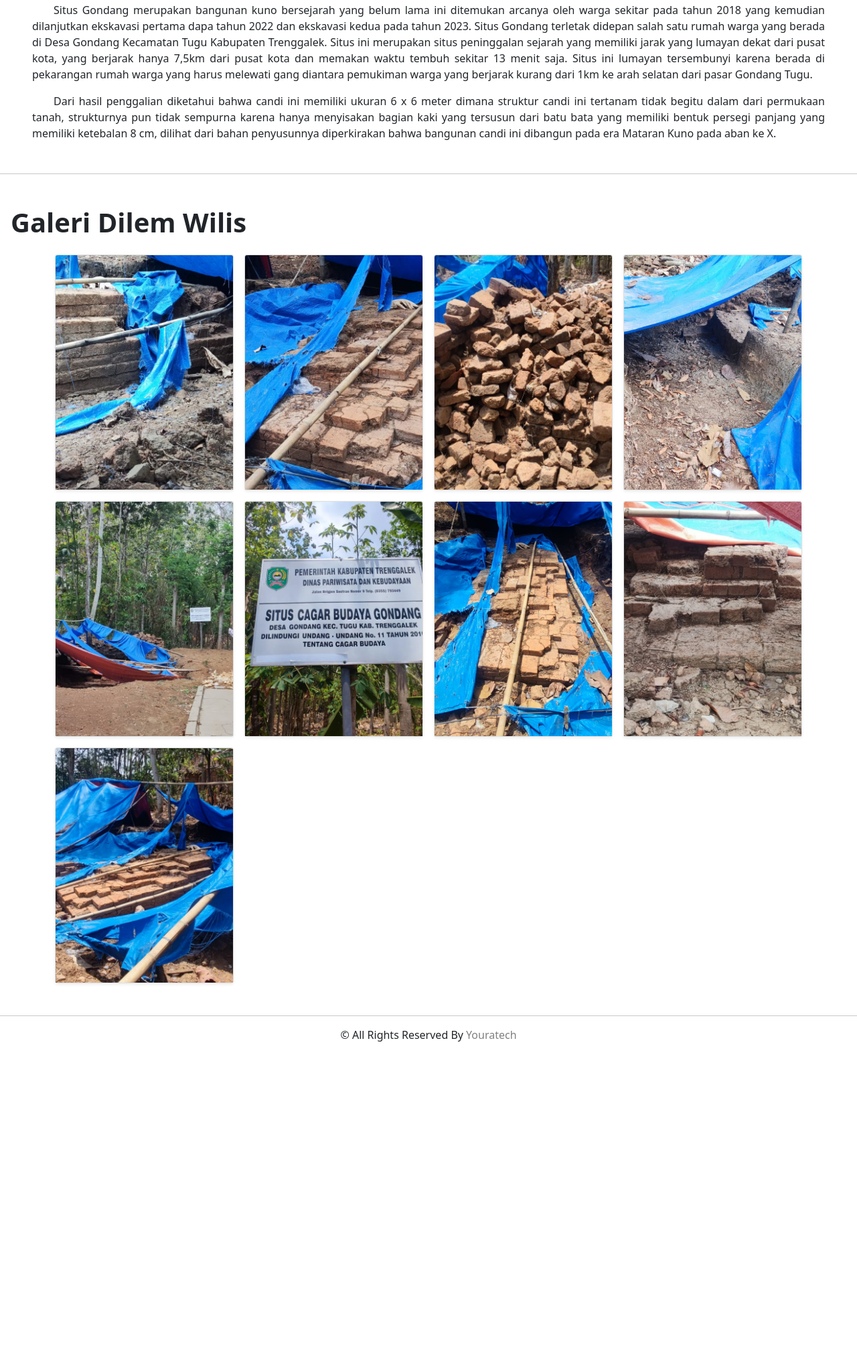
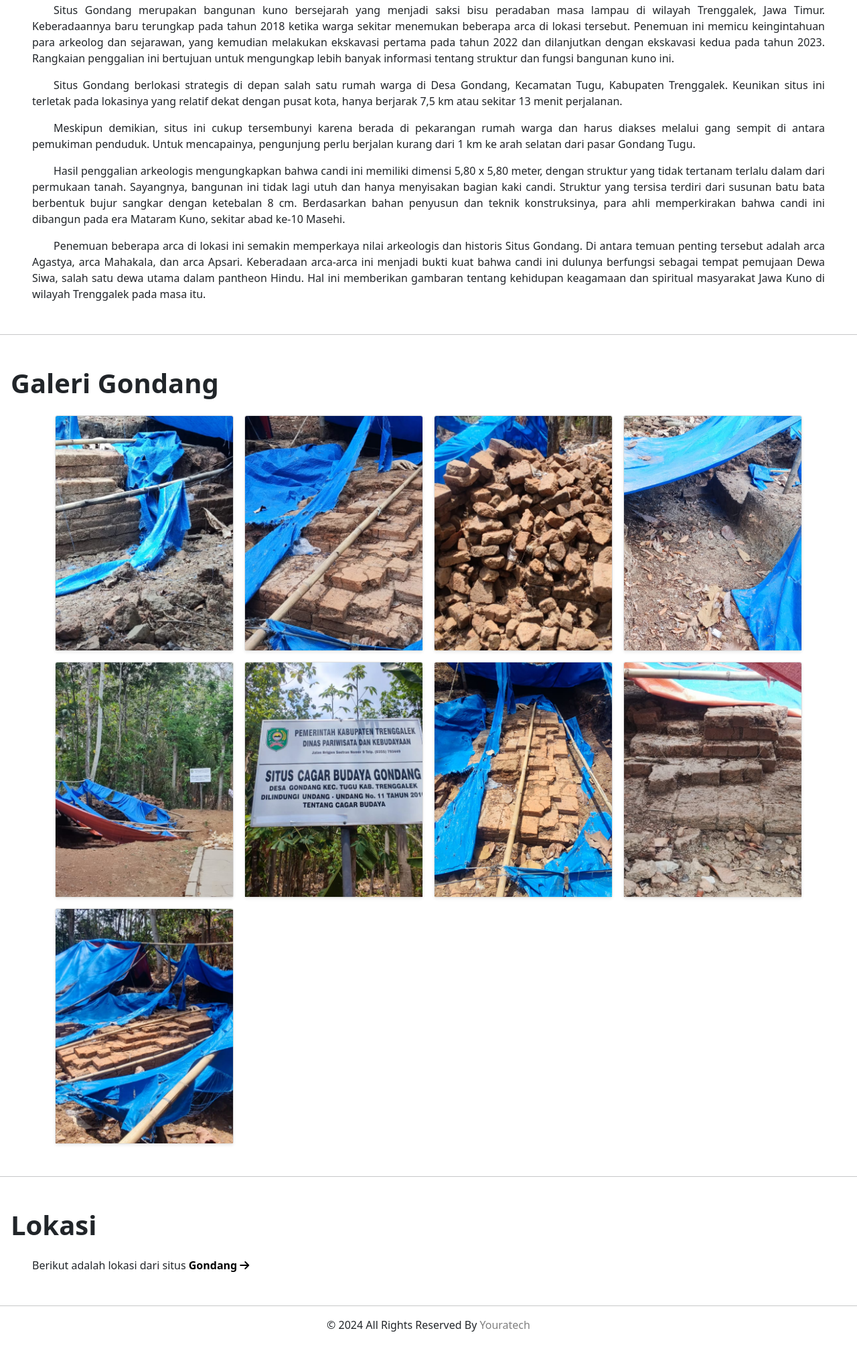
Before and after one commit to YouraTech/geger.github.io, a plain HTML site: page lokasi3.html in a window 1280 px wide. Shown: the part 706-2720 px from the top of the page at 67% size. Before the commit the page ends 2287 px from the top, so only its background shows below. Drawn offline with nearby package versions, Linux system fonts and the light colour scheme.

Commit message:
Update lokasi3.html

```diff
--- a/lokasi3.html
+++ b/lokasi3.html
@@ -6,6 +6,7 @@
     <meta name="viewport" content="width=device-width, initial-scale=1" />
 
     <!-- Bootstrap CSS -->
+    <link rel="stylesheet" href="https://cdnjs.cloudflare.com/ajax/libs/font-awesome/6.0.0-beta3/css/all.min.css" />
     <link rel="shortcut icon" href="images/favicon.png" type="image/x-icon" />
     <link href="https://cdn.jsdelivr.net/npm/bootstrap@5.0.2/dist/css/bootstrap.min.css" rel="stylesheet" integrity="sha384-EVSTQN3/azprG1Anm3QDgpJLIm9Nao0Yz1ztcQTwFspd3yD65VohhpuuCOmLASjC" crossorigin="anonymous" />
 
@@ -45,6 +46,9 @@
             <li class="nav-item">
               <a class="nav-link" href="#galeri">galeri</a>
             </li>
+            <li class="nav-item">
+              <a class="nav-link" href="#lokasi">Lokasi</a>
+            </li>
           </ul>
         </div>
       </div>
@@ -65,14 +69,27 @@
       <div class="about mb-5">
         <h1 class="fw-bold mt-5 ms-3 mb-4">Tentang Situs gondang</h1>
         <p class="ms-5 me-5 indent-paragraph">
-          Situs Gondang merupakan bangunan kuno bersejarah yang belum lama ini ditemukan arcanya oleh warga sekitar pada tahun 2018 yang kemudian dilanjutkan ekskavasi pertama dapa tahun 2022 dan ekskavasi kedua pada tahun 2023. Situs
-          Gondang terletak didepan salah satu rumah warga yang berada di Desa Gondang Kecamatan Tugu Kabupaten Trenggalek. Situs ini merupakan situs peninggalan sejarah yang memiliki jarak yang lumayan dekat dari pusat kota, yang berjarak
-          hanya 7,5km dari pusat kota dan memakan waktu tembuh sekitar 13 menit saja. Situs ini lumayan tersembunyi karena berada di pekarangan rumah warga yang harus melewati gang diantara pemukiman warga yang berjarak kurang dari 1km ke
-          arah selatan dari pasar Gondang Tugu.
+          Situs Gondang merupakan bangunan kuno bersejarah yang menjadi saksi bisu peradaban masa lampau di wilayah Trenggalek, Jawa Timur. Keberadaannya baru terungkap pada tahun 2018 ketika warga sekitar menemukan beberapa arca di lokasi
+          tersebut. Penemuan ini memicu keingintahuan para arkeolog dan sejarawan, yang kemudian melakukan ekskavasi pertama pada tahun 2022 dan dilanjutkan dengan ekskavasi kedua pada tahun 2023. Rangkaian penggalian ini bertujuan untuk
+          mengungkap lebih banyak informasi tentang struktur dan fungsi bangunan kuno ini.
         </p>
         <p class="ms-5 me-5 indent-paragraph">
-          Dari hasil penggalian diketahui bahwa candi ini memiliki ukuran 6 x 6 meter dimana struktur candi ini tertanam tidak begitu dalam dari permukaan tanah, strukturnya pun tidak sempurna karena hanya menyisakan bagian kaki yang
-          tersusun dari batu bata yang memiliki bentuk persegi panjang yang memiliki ketebalan 8 cm, dilihat dari bahan penyusunnya diperkirakan bahwa bangunan candi ini dibangun pada era Mataran Kuno pada aban ke X.
+          Situs Gondang berlokasi strategis di depan salah satu rumah warga di Desa Gondang, Kecamatan Tugu, Kabupaten Trenggalek. Keunikan situs ini terletak pada lokasinya yang relatif dekat dengan pusat kota, hanya berjarak 7,5 km atau
+          sekitar 13 menit perjalanan.
+        </p>
+        <p class="ms-5 me-5 indent-paragraph">
+          Meskipun demikian, situs ini cukup tersembunyi karena berada di pekarangan rumah warga dan harus diakses melalui gang sempit di antara pemukiman penduduk. Untuk mencapainya, pengunjung perlu berjalan kurang dari 1 km ke arah
+          selatan dari pasar Gondang Tugu.
+        </p>
+        <p class="ms-5 me-5 indent-paragraph">
+          Hasil penggalian arkeologis mengungkapkan bahwa candi ini memiliki dimensi 5,80 x 5,80 meter, dengan struktur yang tidak tertanam terlalu dalam dari permukaan tanah. Sayangnya, bangunan ini tidak lagi utuh dan hanya menyisakan
+          bagian kaki candi. Struktur yang tersisa terdiri dari susunan batu bata berbentuk bujur sangkar dengan ketebalan 8 cm. Berdasarkan bahan penyusun dan teknik konstruksinya, para ahli memperkirakan bahwa candi ini dibangun pada era
+          Mataram Kuno, sekitar abad ke-10 Masehi.
+        </p>
+        <p class="ms-5 me-5 indent-paragraph">
+          Penemuan beberapa arca di lokasi ini semakin memperkaya nilai arkeologis dan historis Situs Gondang. Di antara temuan penting tersebut adalah arca Agastya, arca Mahakala, dan arca Apsari. Keberadaan arca-arca ini menjadi bukti
+          kuat bahwa candi ini dulunya berfungsi sebagai tempat pemujaan Dewa Siwa, salah satu dewa utama dalam pantheon Hindu. Hal ini memberikan gambaran tentang kehidupan keagamaan dan spiritual masyarakat Jawa Kuno di wilayah Trenggalek
+          pada masa itu.
         </p>
       </div>
     </div>
@@ -82,15 +99,28 @@
     <!-- Galeri -->
     <div id="galeri">
       <div class="galeri mb-5">
-        <h1 class="fw-bold mt-5 ms-3 mb-4">Galeri Dilem Wilis</h1>
+        <h1 class="fw-bold mt-5 ms-3 mb-4">Galeri Gondang</h1>
         <div class="container">
           <div class="row row-cols-1 row-cols-sm-2 row-cols-md-3 row-cols-lg-4 g-3 rounded">
             <script>
+              const descriptions = [
+                "Deskripsi gambar 1",
+                "Deskripsi gambar 2",
+                "Deskripsi gambar 3",
+                "Deskripsi gambar 4",
+                "Deskripsi gambar 5",
+                "Deskripsi gambar 6",
+                "Deskripsi gambar 7",
+                "Deskripsi gambar 8",
+                "Deskripsi gambar 9",
+                "Deskripsi gambar 10",
+              ];
+
               for (let i = 1; i <= 9; i++) {
                 document.write(`
                   <div class="col">
                     <div class="card shadow-sm">
-                      <img src="asset/gondang/${i}.jpg" class="gallery-img card-img-top" alt="Image ${i}">
+                      <img src="asset/gondang/${i}.jpg" class="gallery-img card-img-top" alt="Image ${i}" data-bs-toggle="modal" data-bs-target="#imageModal" onclick="showImage('asset/gondang/${i}.jpg', descriptions[${i - 1}])">
                     </div>
                   </div>
                 `);
@@ -103,6 +133,35 @@
     <hr />
     <!-- End Galeri -->
 
+    <!-- Modal -->
+    <div class="modal fade" id="imageModal" tabindex="-1" aria-labelledby="imageModalLabel" aria-hidden="true">
+      <div class="modal-dialog modal-xl">
+        <div class="modal-content">
+          <div class="modal-header">
+            <h5 class="modal-title" id="imageModalLabel">Gambar</h5>
+            <button type="button" class="btn-close" data-bs-dismiss="modal" aria-label="Close"></button>
+          </div>
+          <div class="modal-body">
+            <img id="modalImage" src="" class="img-fluid" alt="Gambar" />
+            <p id="modalDescription" class="mt-2"></p>
+          </div>
+        </div>
+      </div>
+    </div>
+    <!-- End Modal -->
+
+    <!-- Lokasi -->
+    <div id="lokasi">
+      <div class="lokasi mb-5">
+        <h1 class="fw-bold mt-5 ms-3 mb-4">Lokasi</h1>
+        <p class="ms-5 me-5">
+          Berikut adalah lokasi dari situs <a href="https://maps.app.goo.gl/g8idQzCD3sFpwf9s9" style="font-weight: bold; text-decoration: none; color: black">Gondang <i class="fa-solid fa-arrow-right"></i></a>
+        </p>
+      </div>
+    </div>
+    <hr />
+    <!-- End Lokasi -->
+
     <!-- footer -->
     <footer class="footer_section mt-3 mb-4 text-center">
       <div class="container">
@@ -110,6 +169,16 @@
       </div>
     </footer>
 
+    <script>
+      function showImage(src, description) {
+        document.getElementById("modalImage").src = src;
+        document.getElementById("modalDescription").innerText = description;
+      }
+
+      // Display the current year in the footer
+      document.getElementById("displayYear").innerText = new Date().getFullYear();
+    </script>
+
     <!-- Option 1: Bootstrap Bundle with Popper -->
     <script src="https://cdn.jsdelivr.net/npm/bootstrap@5.0.2/dist/js/bootstrap.bundle.min.js" integrity="sha384-MrcW6ZMFYlzcLA8Nl+NtUVF0sA7MsXsP1UyJoMp4YLEuNSfAP+JcXn/tWtIaxVXM" crossorigin="anonymous"></script>
   </body>
```
